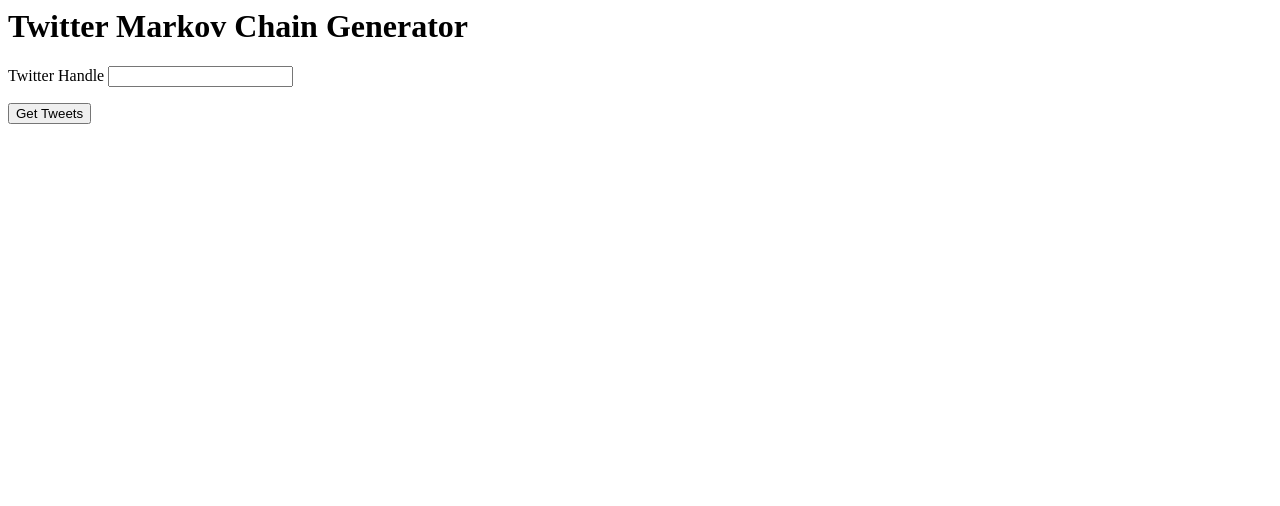
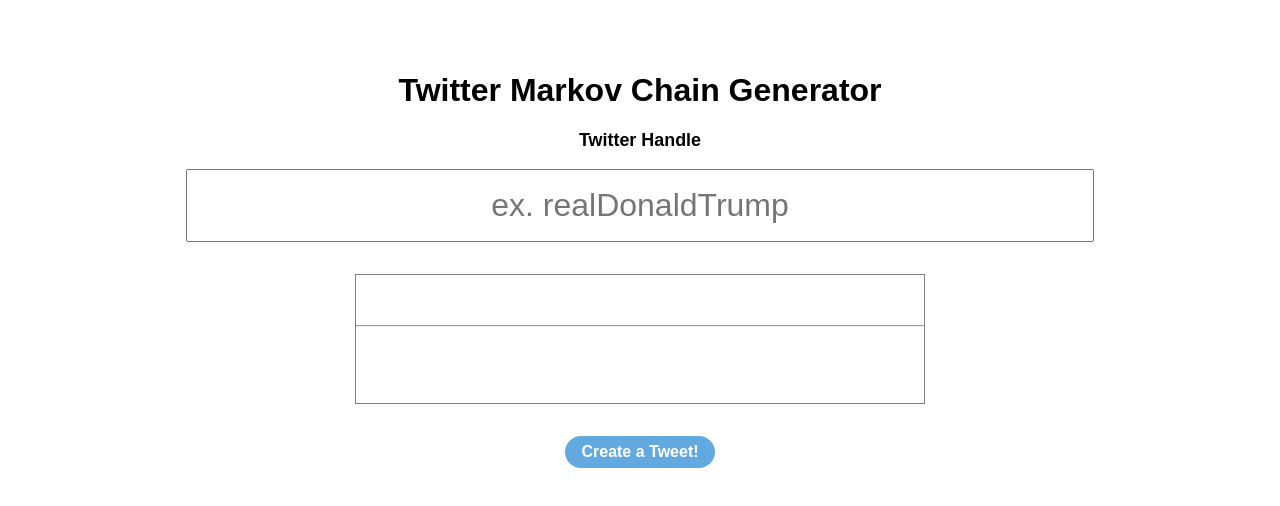
Before and after one commit to atp1o2/twitter-markov, a website: page public/index.html in a window 1280 px wide. Drawn offline with nearby package versions, Linux system fonts and the light colour scheme.

Commit message:
Basic styling. Add error handling

```diff
--- a/public/index.html
+++ b/public/index.html
@@ -12,17 +12,25 @@
 
   <link rel="stylesheet" type="text/css" href="./styles.css">
 </head>
-<body>
+<body class="container text-center">
   <header>
     <h1>Twitter Markov Chain Generator</h1>
   </header>
   <div>
     <form id="twitterUsernameForm">
-    <label for="twitterUsername">Twitter Handle</label>
-    <input id="twitterUsername" name="screen_name">
-  </form>
+      <label for="twitterUsername" class="display-blockx">
+        <p class="h4 bold">Twitter Handle</p>
+        <input id="twitterUsername" class="t-handle-input display-block center" name="screen_name" placeholder="ex. realDonaldTrump" onfocus="this.placeholder = ''" />
+      </label>
+    </form>
 
-    <button onclick="handleGetTweetsButton()">Get Tweets</button>
+
+    <div class="markovTweet-container center mt-2">
+      <p id="twitterHandle" class="bold">&emsp;</p>
+      <hr />
+      <p id="newTweet"></p>
+    </div>
+    <button class="twitter-button mt-2" onclick="stateManager.handleGetTweetsButton()">Create a Tweet!</button>
   </div>
 </body>
 </html>
--- a/public/index.js
+++ b/public/index.js
@@ -2,6 +2,7 @@
   constructor () {
     this.twitterUser = {};
     this.markovInstance = null;
+    this.error = null;
   }
 
   getUserTweets (query, callback) {
@@ -16,11 +17,14 @@
       data: data,
     })
     .done((response) => {
+      if (response.errors) {
+        alert(response.errors[0].message);
+      }
       var tweets = parseTweets(response);
       callback(data.screen_name, tweets);
     })
     .fail((error) => {
-      console.log("Error: ", error);
+      console.log("Error", error);
     })
   }
 
--- a/public/styles.css
+++ b/public/styles.css
@@ -0,0 +1,41 @@
+/** { border: 1px solid red; }*/
+
+.container {
+  padding: 4em;
+  font-family: Arial;
+}
+
+.twitter-button {
+  background-color: #62A9E0;
+  border-radius: 100px;
+  cursor: pointer;
+  font-weight: bold;
+  padding: 6px 16px;
+  line-height: 20px;
+  text-align: center;
+  white-space: nowrap;
+  color: #fff;
+  border: transparent;
+  font-size: 16px;
+}
+
+.t-handle-input {
+  padding: 0.5em;
+  width: 80%;
+  text-align: center;
+  font-size: 2em;
+}
+
+.markovTweet-container {
+  border: 1px solid gray;
+  height: 8em;
+  width: 50%;
+}
+
+.display-block { display: block; }
+.text-center { text-align: center; }
+.center { margin: 0 auto; }
+.bold { font-weight: bold; }
+.h3 { font-size: 1.17rem; }
+.h4 { font-size: 1.12rem; }
+.mt-2 { margin-top: 2em !important; }
```
